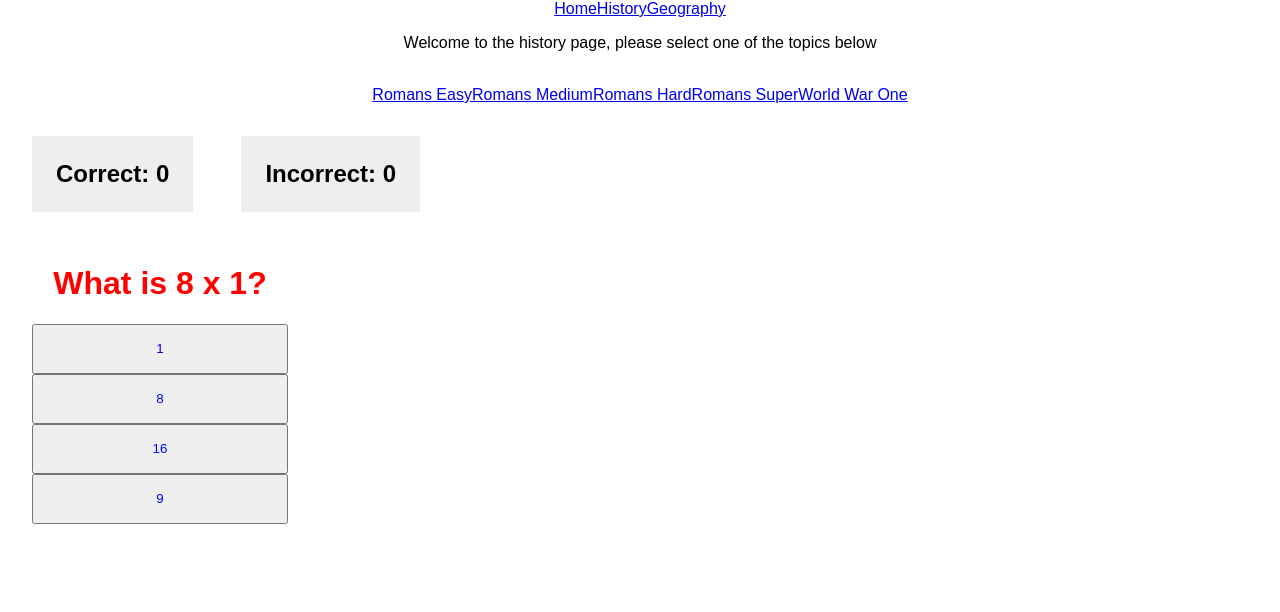
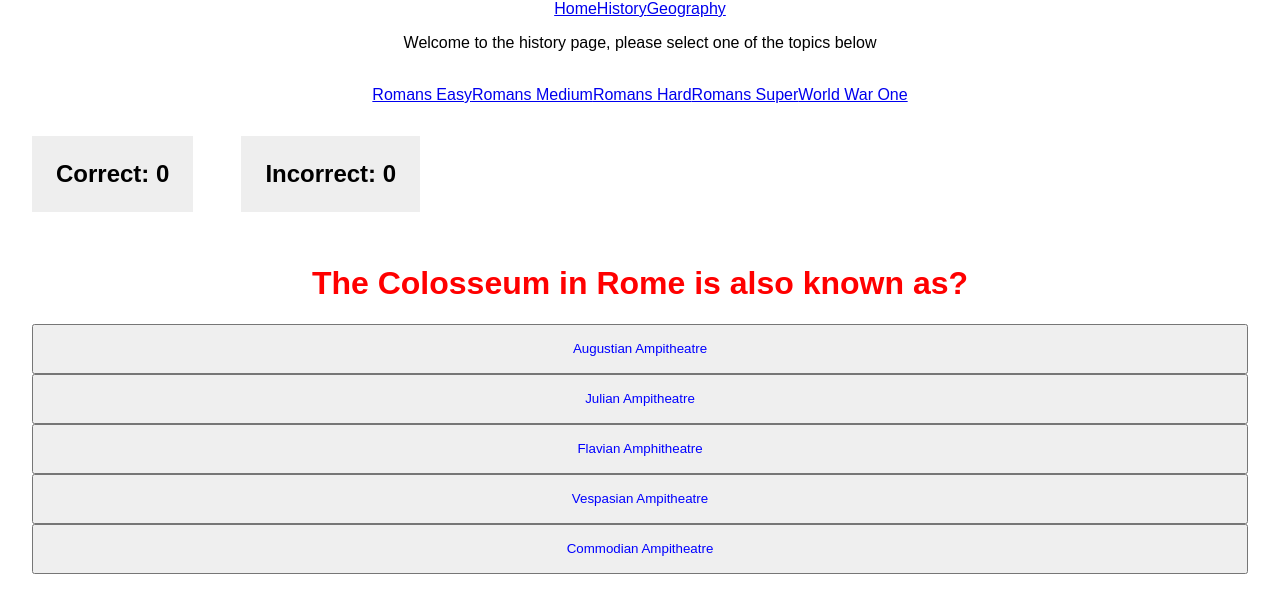
Before and after one commit to RyanG91/new-react-app, a React (Create React App) app: page /history/romans_medium in a window 1280 px wide. Shown: the top 612 px of the page. Built offline with nearby package versions, Linux system fonts and the light colour scheme.

Commit message:
Added a medium difficulty for the Romans quiz

```diff
--- a/src/components/history/roman/RomanMedium.js
+++ b/src/components/history/roman/RomanMedium.js
@@ -7,104 +7,120 @@ class Roman extends React.Component {
 
       var dataSet = [
         {
-          question: "What is 8 x 1?",
+          question: "The Colosseum in Rome is also known as?",
           answers: [
-            "1",
-            "8",
-            "16",
-            "9"
+            "Augustian Ampitheatre",
+            "Julian Ampitheatre",
+            "Flavian Amphitheatre",
+            "Vespasian Ampitheatre",
+            "Commodian Ampitheatre",
           ],
-          correct: 1
+          correct: 2
         },
         {
-          question: "Who is Steve Jobs?",
+          question: "How did the emperor Commodus die?",
               answers: [
-                "CEO of Microsoft",
-                "Barber in NY",
-                "Movie Star",
-                "CEO of Apple"
+                "Poisoned by his mistress Marcia",
+                "Killed in a gladitoral game by a gladitor called Maximus",
+                "Was stabbed numerous times by different senators",
+                "Strangled by his wrestling partner in his bath",
+                "Commited sucide due to revolts"
               ],
               correct: 3
         },
          {
-              question: "Metallica is a ____ band",
+              question: "According to the Greek historian Polybius, the reason for Rome's success to dominate the world in just 50 years was:",
               answers: [
-                "Blues",
-                "Hard-Rock",
-                "Jazz",
-                "Metal"
+                "The structure of Rome's republican government",
+                "The efficiency of the Roman military",
+                "The unity of the Roman and Italian people",
+                "The importation of Greek culture into Rome",
+                "None of the above",
+              ],
+              correct: 0
+            },
+            {
+              question: "The early Roman legions consisted of 3 lines of infantry. What were their names?",
+              answers: [
+                "Velites, Equites, Hastati",
+                "Hastati, Equites, Principes",
+                "Equites, Triarii, Velites",
+                "Hastati, Principes, Triarii",
+                "Principes, Velites, Triarii",
               ],
               correct: 3
             },
             {
-              question: "IS is a ____",
+              question: "Which province supplied the city of Rome with grain?",
               answers: [
-                "Word",
-                "Band",
-                "Terror Group",
-                "Brand"
-              ],
-              correct: 2
-            },
-            {
-              question: "Who was Einstein",
-              answers: [
-                "A Scientist",
-                "A Dentist",
-                "A Serial Killer",
+                "Egypt",
+                "Africa",
+                "Italia",
+                "Syria",
                 "None of the above"
               ],
               correct: 0
             },
             {
-              question: "JavaScript can be used in ____ development",
+              question: "A common piece of clothing in ancient Rome was:",
               answers: [
-                "Back-End",
-                "Front-End",
-                "ReactJS",
+                "Togas",
+                "Chiton",
+                "Himation",
+                "Trousers",
                 "All of the Above"
+              ],
+              correct: 0
+            },
+            {
+              question: "What is Julius Caesar's conquest of modern France known as?",
+              answers: [
+                "Celtic Wars",
+                "Germanic Wars",
+                "Francian Wars",
+                "Belgae Wars",
+                "Gallic Wars"
+              ],
+              correct: 4
+            },
+            {
+              question: "What was the capital of the Byzantine/Eastern Roman Empire?",
+              answers: [
+                "Ephesus",
+                "Athens",
+                "Alexandria",
+                "Constantinople",
+                "Thessalonica"
               ],
               correct: 3
             },
             {
-              question: "Hitler was a",
+              question: "Besides gladitorial combat, another popular sport in ancient Rome was:",
               answers: [
-                "Mass Murderer",
-                "Dictator",
-                "Jew",
-                "None of the above",
+                "Rock throwing",
+                "Chariot racing",
+                "Javelin throwing",
+                "Horse racing",
+                "Dueling"
+              ],
+              correct: 1
+            },
+            {
+              question: "Some of Rome's greatest feats in engineering included",
+              answers: [
+                "Roads",
+                "Aqueducts",
+                "Bridges",
+                "Concrete",
                 "All of the above"
               ],
               correct: 4
             },
             {
-              question: "Korn is a",
+              question: "Well Done! You have completed the quiz",
               answers: [
-                "Nu-Metal band",
-                "Religion",
-                "Singer"
+                "Click here to start again",
               ],
-              correct: 0
-            },
-            {
-              question: "Windows computers are",
-              answers: [
-                "Horrible",
-                "Great",
-                "Cheap",
-                "Invented by Bill Gates"
-              ],
-              correct: 3
-            },
-            {
-              question: "The BigBan stands in",
-              answers: [
-                "Egypt",
-                "London",
-                "Amsterdam",
-                "NewYork"
-              ],
-              correct: 1
             },
       ];
 
@@ -120,7 +136,7 @@ class Roman extends React.Component {
         this.setState({incorrect: this.state.incorrect + 1})
       }
 
-      if (this.state.current == 9) {
+      if (this.state.current == 10) {
         this.setState({current: 0})
         this.setState({incorrect: 0})
         this.setState({correct: 0})
@@ -175,7 +191,7 @@ class Roman extends React.Component {
 
   function QuizArea(props) {
     var style = {
-      width: "25%",
+      width: "100%",
       display: "block",
       textAlign: "center",
       boxSizing: "border-box",
```
